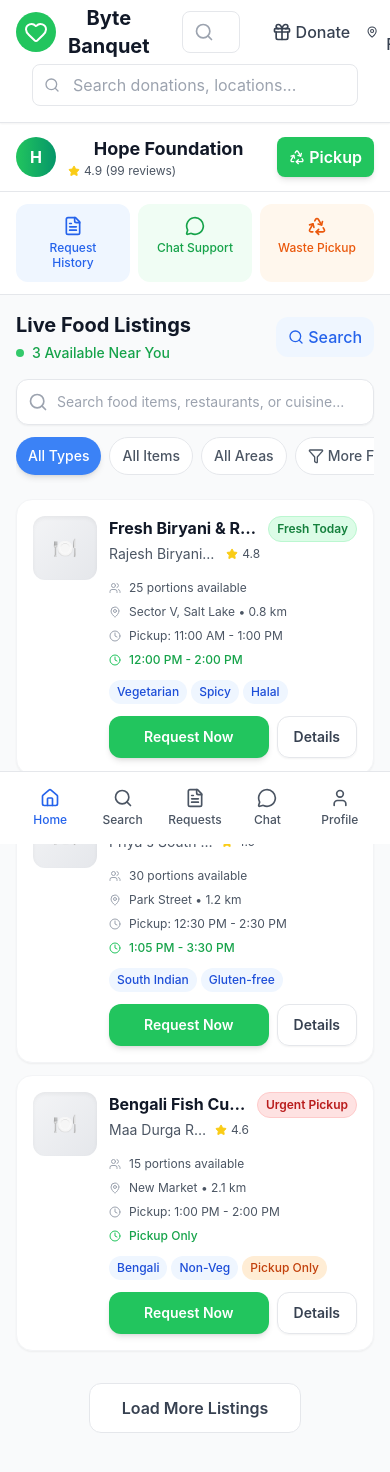
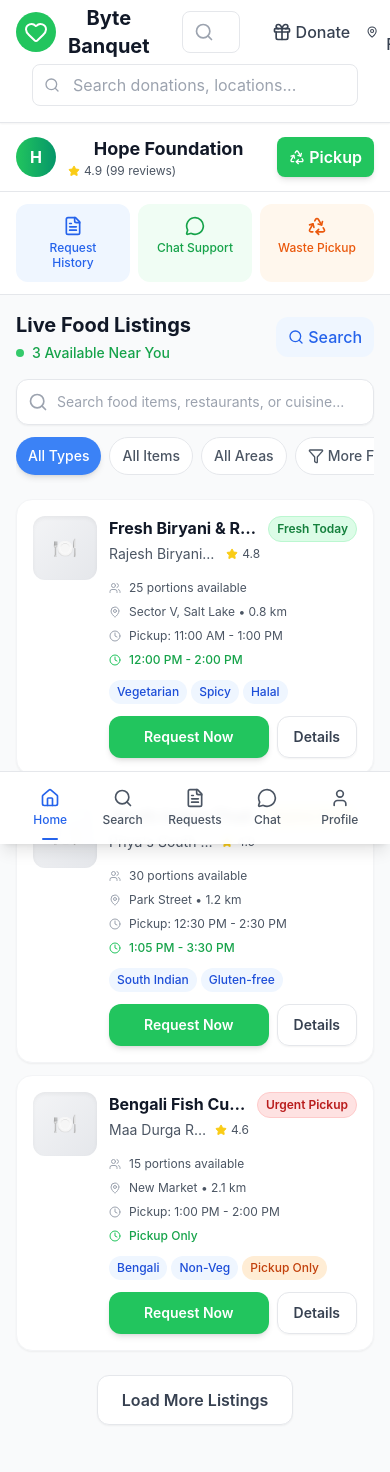
Before and after one commit to Iampriyanshu2503/RescueNet, a React (Create React App) app in the folder frontend/: page /recipient-dashboard in a window 390 px wide. Shown: the top 1472 px of the page. Built offline with nearby package versions, Linux system fonts and the light colour scheme.

Commit message:
Improve Load More button and bottom navigation
cgen-60354450782d421a92f0c6612fee5ae1

```diff
--- a/frontend/src/components/recepient/RecipientDashboard.tsx
+++ b/frontend/src/components/recepient/RecipientDashboard.tsx
@@ -330,23 +330,24 @@ export default function FoodListingsPage() {
                 </div>
 
                 {/* Load More */}
-                <div className="text-center mt-8">
-                    <button className="bg-white border border-gray-200 text-gray-700 font-semibold py-3 px-8 rounded-xl hover:bg-gray-50 transition-colors">
+                <div className="text-center mt-6 sm:mt-8">
+                    <button className="bg-white border border-gray-200 text-gray-700 font-semibold py-3 px-6 sm:px-8 rounded-xl hover:bg-gray-50 active:bg-gray-100 transition-all duration-300 hover:scale-105 active:scale-95 shadow-sm hover:shadow-md">
                         Load More Listings
                     </button>
                 </div>
             </div>
 
             {/* Bottom Navigation */}
-            <div className="fixed bottom-0 left-0 right-0 bg-white border-t border-gray-200 px-4 py-2">
+            <div className="fixed bottom-0 left-0 right-0 bg-white/95 backdrop-blur-sm border-t border-gray-200 px-4 py-2 shadow-lg">
                 <div className="max-w-6xl mx-auto">
                     <div className="grid grid-cols-5 gap-1">
                         <button
                             onClick={() => navigate('/recipient-dashboard')}
-                            className="flex flex-col items-center py-2 px-1 text-blue-600"
+                            className="flex flex-col items-center py-2 px-1 text-blue-600 relative"
                         >
                             <Home className="w-5 h-5 mb-1" />
                             <span className="text-xs font-medium">Home</span>
+                            <div className="absolute -bottom-1 w-4 h-0.5 bg-blue-600 rounded-full"></div>
                         </button>
                         <button
                             onClick={handleSearch}
```
